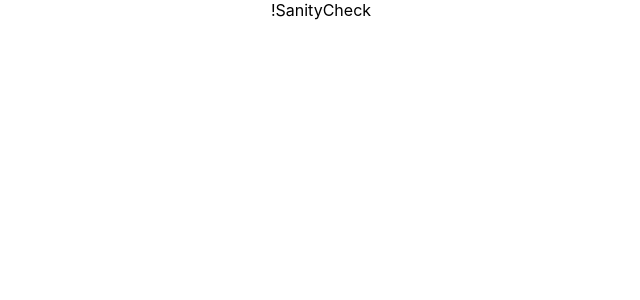
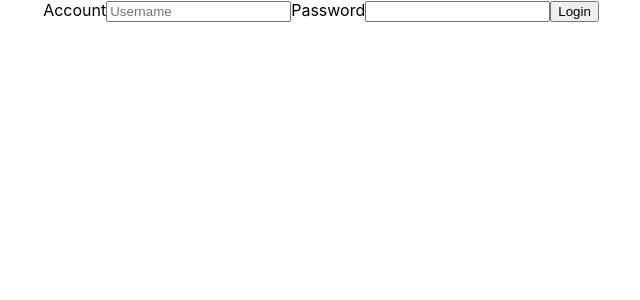
Before and after one commit to ItelSunday/luncher, a React (Create React App) app in the folder luncher/: page /login in a window 1280 px wide. Shown: the top 300 px of the page, without its empty margins (319-959 px from the left). Built offline with nearby package versions, Linux system fonts and the light colour scheme.

Commit message:
Log In renders, handle state changes

```diff
--- a/luncher/src/App.js
+++ b/luncher/src/App.js
@@ -1,5 +1,8 @@
 import React, { Component } from 'react';
 import { BrowserRouter as Router, Route } from 'react-router-dom';
+
+//Log In
+import LogIn from './components/Authorization/AuthLogin'
 
 import AdminView from './components/views/AdminView';
 import './App.css';
@@ -10,7 +13,7 @@ class App extends Component {
     return (
       <Router>
         <div className="App">
-          !SanityCheck
+        <Route path="/login" component={LogIn} />
           <Route path="/admin-view" component={AdminView} />
         </div>
       </Router>
--- a/luncher/src/actions/LogIn/Login.js
+++ b/luncher/src/actions/LogIn/Login.js
@@ -1,12 +1,11 @@
 import axios from 'axios';
-
 
 export const LOGIN_START = 'LOGIN_START';
 export const LOGIN_SUCCESS = 'LOGIN_SUCCESS';
 
 export const login = creds => dispatch => {
     dispatch({ type: LOGIN_START });
-    return axios.post('http://localhost:3000/api/login', creds).then(res => {
+    return axios.post('https://luncher-server.herokuapp.com/api/auth/login', creds).then(res => {
       localStorage.setItem('token', res.data.payload);
       dispatch({ type: LOGIN_SUCCESS, payload: res.data.payload });
     });
--- a/luncher/src/components/Authorization/AuthLogin.js
+++ b/luncher/src/components/Authorization/AuthLogin.js
@@ -0,0 +1,60 @@
+import React from 'react'
+import {connect} from 'react-redux';
+
+import { login } from '../../actions/LogIn/Login';
+
+class Login extends React.Component {
+    state = {
+        credentials : {
+            username: '',
+            password: ''
+        }
+    };
+
+    handleChange = e => {
+        this.setState({
+          credentials: {
+            ...this.state.credentials,
+            [e.target.name]: e.target.value
+          }
+        });
+      };
+
+
+    render() {
+        return (
+            <div className="login-form">
+        <form onSubmit={this.login}>
+          <label for="username">Account</label>
+          <input
+            type="text"
+            name="username"
+            placeholder="Username"
+            value={this.state.credentials.username}
+            // onChange={}
+          />
+          <label for="password">Password</label>
+          <input
+            type="password"
+            name="password"
+            placeholder=""
+            value={this.state.credentials.username}
+            // onChange={}
+          />
+          <button>
+          Login
+          </button>
+        </form>
+      </div>
+        );
+    }
+}
+
+const mapStateToProps = ({error, loggingIn}) => ({
+    error, loggingIn
+});
+
+export default connect(
+    mapStateToProps,
+    {login}
+) (Login);
```
Also changed, not shown: 1 other file (tests, documents, lock files or other folders).
